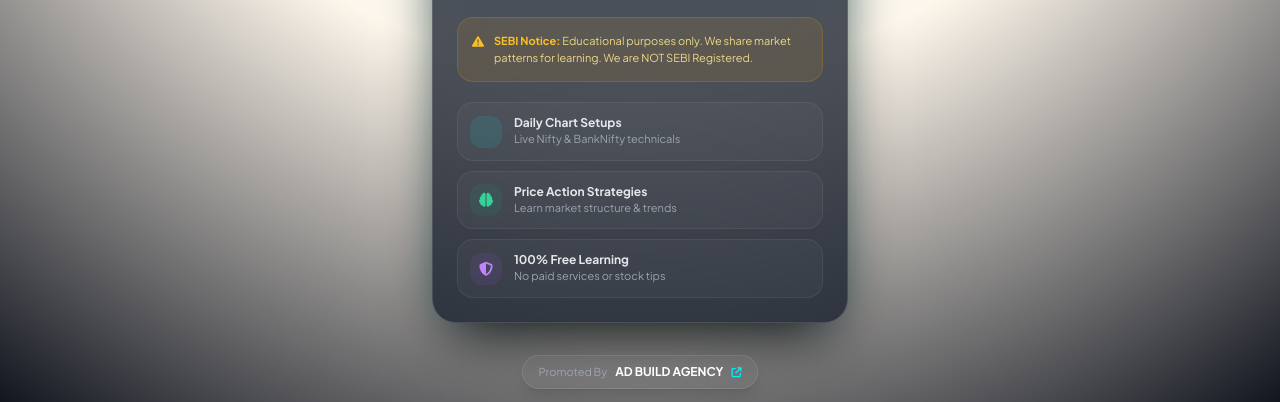
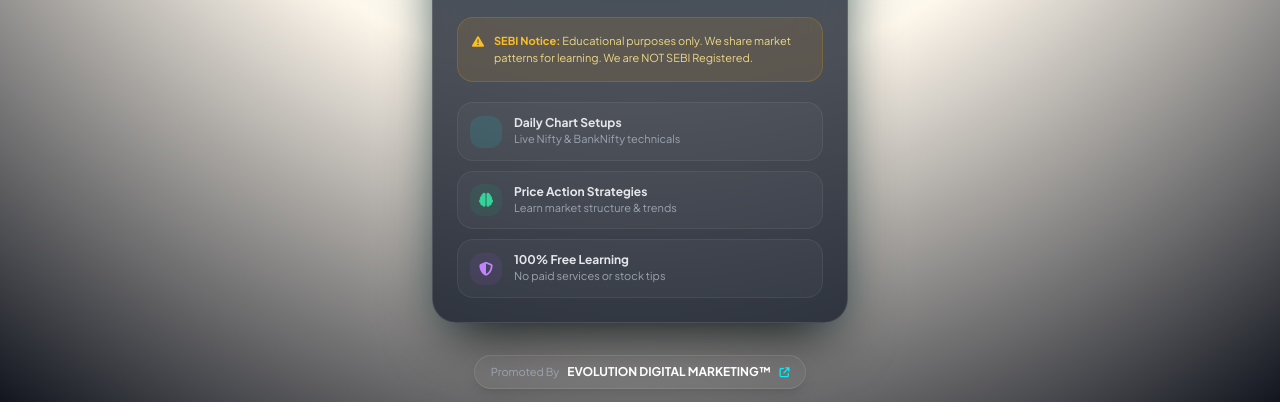
Before and after one commit to Gautam-Ads/Official, a plain HTML site: page index.html in a window 1280 px wide. Shown: the part 380-782 px from the top of the page. Drawn offline with nearby package versions, Linux system fonts and the light colour scheme.

Commit message:
Update index.html

```diff
--- a/index.html
+++ b/index.html
@@ -202,7 +202,7 @@
         class="inline-flex items-center gap-2 bg-white/[0.03] border border-white/10 hover:border-cyanAccent/50 text-gray-300 px-4 py-2 rounded-full text-xs transition-all duration-300 group shadow-lg"
       >
         <span class="text-gray-400 text-[11px]">Promoted By</span>
-        <span class="font-bold text-white group-hover:text-cyanAccent transition-colors">AD BUILD AGENCY</span>
+        <span class="font-bold text-white group-hover:text-cyanAccent transition-colors">EVOLUTION DIGITAL MARKETING™</span>
         <i class="fa-solid fa-arrow-up-right-from-square text-[10px] text-cyanAccent"></i>
       </a>
     </div>
```
